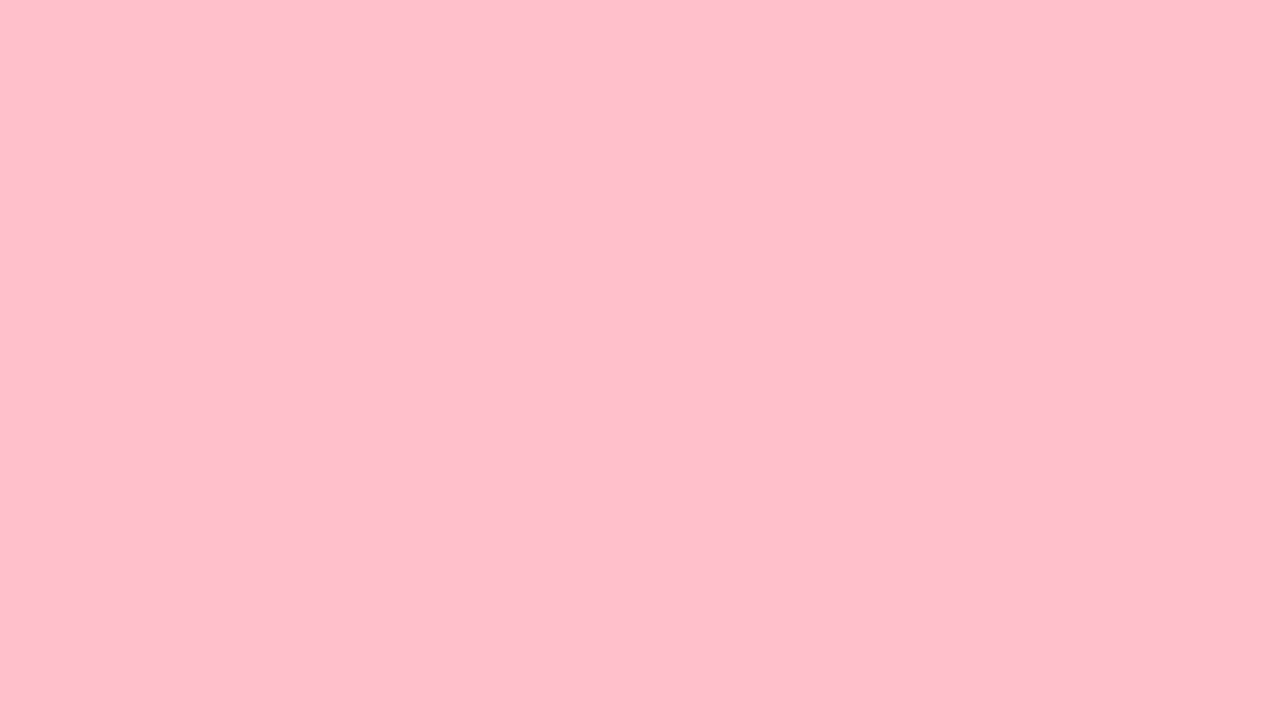
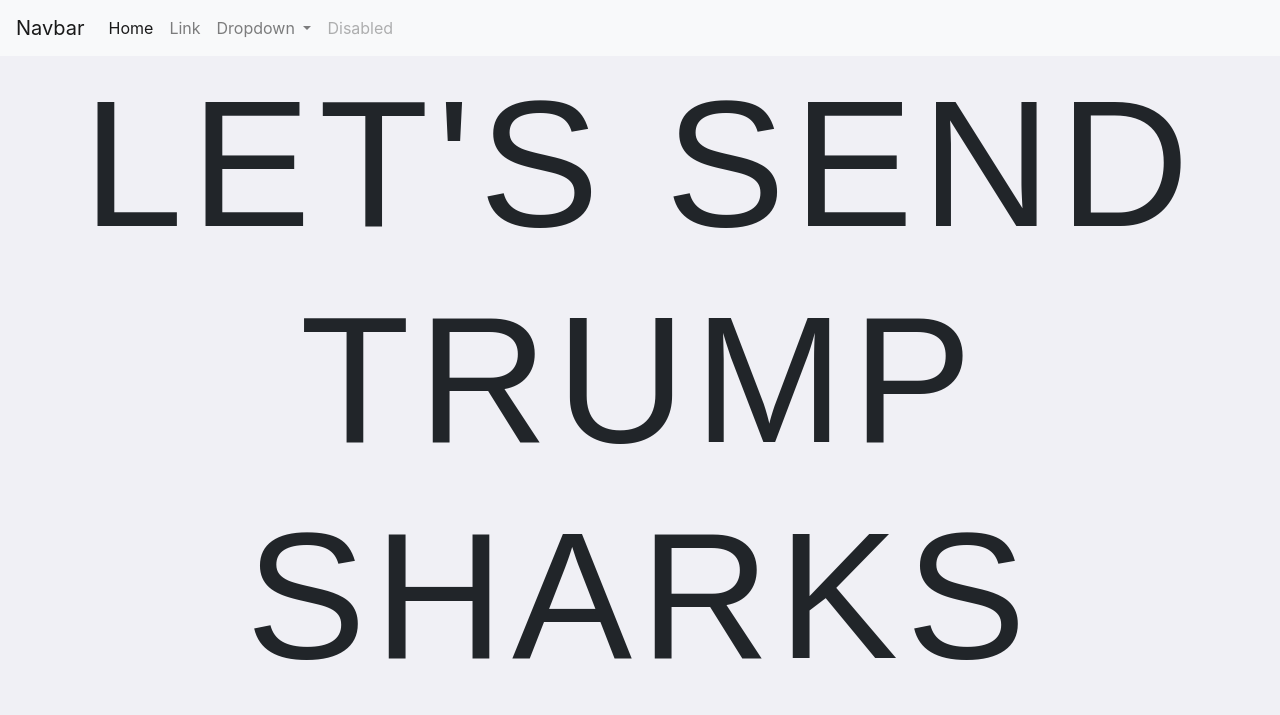
Before and after one commit to aheitzen/trump-sharks, a plain HTML site: page index.html in a window 1280 px wide. Drawn offline with nearby package versions, Linux system fonts and the light colour scheme; a web font is replaced by a local one.

Commit message:
font css variables

```diff
--- a/css/main.css
+++ b/css/main.css
@@ -1,3 +1,17 @@
+:root {
+	--primary-color: #f0f0f5;
+	--large-font: 180px;
+	--header-font: 'Six Caps', sans-serif;
+	--paragraph-font: 'Montserrat', sans-serif;
+}
+
 html, body {
-	background-color: pink;
+	background-color: var(--primary-color);
 }
+
+h1 {
+	font-family: 'Six Caps', sans-serif;
+	letter-spacing: 8px;
+	font-size: var(--large-font);
+	text-align: center;
+}
--- a/index.html
+++ b/index.html
@@ -2,10 +2,63 @@
 <html>
 <head>
 	<title>Trump Sharks</title>
+	<link rel="stylesheet" href="https://maxcdn.bootstrapcdn.com/bootstrap/4.0.0/css/bootstrap.min.css" integrity="sha384-Gn5384xqQ1aoWXA+058RXPxPg6fy4IWvTNh0E263XmFcJlSAwiGgFAW/dAiS6JXm" crossorigin="anonymous">
+	<link href="https://fonts.googleapis.com/css?family=Six+Caps" rel="stylesheet">
+	<link href="https://fonts.googleapis.com/css?family=Montserrat" rel="stylesheet">
 	<link rel="stylesheet" type="text/css" href="css/main.css">
 </head>
 <body>
+	<nav class="navbar navbar-expand-lg navbar-light bg-light">
+  <a class="navbar-brand" href="#">Navbar</a>
+  <button class="navbar-toggler" type="button" data-toggle="collapse" data-target="#navbarSupportedContent" aria-controls="navbarSupportedContent" aria-expanded="false" aria-label="Toggle navigation">
+    <span class="navbar-toggler-icon"></span>
+  </button>
 
+  <div class="collapse navbar-collapse" id="navbarSupportedContent">
+    <ul class="navbar-nav mr-auto">
+      <li class="nav-item active">
+        <a class="nav-link" href="#">Home <span class="sr-only">(current)</span></a>
+      </li>
+      <li class="nav-item">
+        <a class="nav-link" href="#">Link</a>
+      </li>
+      <li class="nav-item dropdown">
+        <a class="nav-link dropdown-toggle" href="#" id="navbarDropdown" role="button" data-toggle="dropdown" aria-haspopup="true" aria-expanded="false">
+          Dropdown
+        </a>
+        <div class="dropdown-menu" aria-labelledby="navbarDropdown">
+          <a class="dropdown-item" href="#">Action</a>
+          <a class="dropdown-item" href="#">Another action</a>
+          <div class="dropdown-divider"></div>
+          <a class="dropdown-item" href="#">Something else here</a>
+        </div>
+      </li>
+      <li class="nav-item">
+        <a class="nav-link disabled" href="#">Disabled</a>
+      </li>
+    </ul>
+  </div>
+</nav>
+	<div class="container-fluid" id="hero-section">
+		<div class="row">
+			<div class="col">
+				<h1>LET'S SEND<br>TRUMP SHARKS</h1>
+			</div>
+		</div>
+	</div>
+<!-- 	<div class="container-fluid" id="about-section">
+		<div class="row">
+			<div class="col">
+				<h2>I know what your thinking...Why?</h2>
+			</div>
+		</div>
+	</div> -->
+
+
+
+<script src="https://code.jquery.com/jquery-3.2.1.slim.min.js" integrity="sha384-KJ3o2DKtIkvYIK3UENzmM7KCkRr/rE9/Qpg6aAZGJwFDMVNA/GpGFF93hXpG5KkN" crossorigin="anonymous"></script>
+<script src="https://cdnjs.cloudflare.com/ajax/libs/popper.js/1.12.9/umd/popper.min.js" integrity="sha384-ApNbgh9B+Y1QKtv3Rn7W3mgPxhU9K/ScQsAP7hUibX39j7fakFPskvXusvfa0b4Q" crossorigin="anonymous"></script>
+<script src="https://maxcdn.bootstrapcdn.com/bootstrap/4.0.0/js/bootstrap.min.js" integrity="sha384-JZR6Spejh4U02d8jOt6vLEHfe/JQGiRRSQQxSfFWpi1MquVdAyjUar5+76PVCmYl" crossorigin="anonymous"></script>
 <script type="text/javascript" src="js/main.js"></script>
 </body>
 </html>
```
